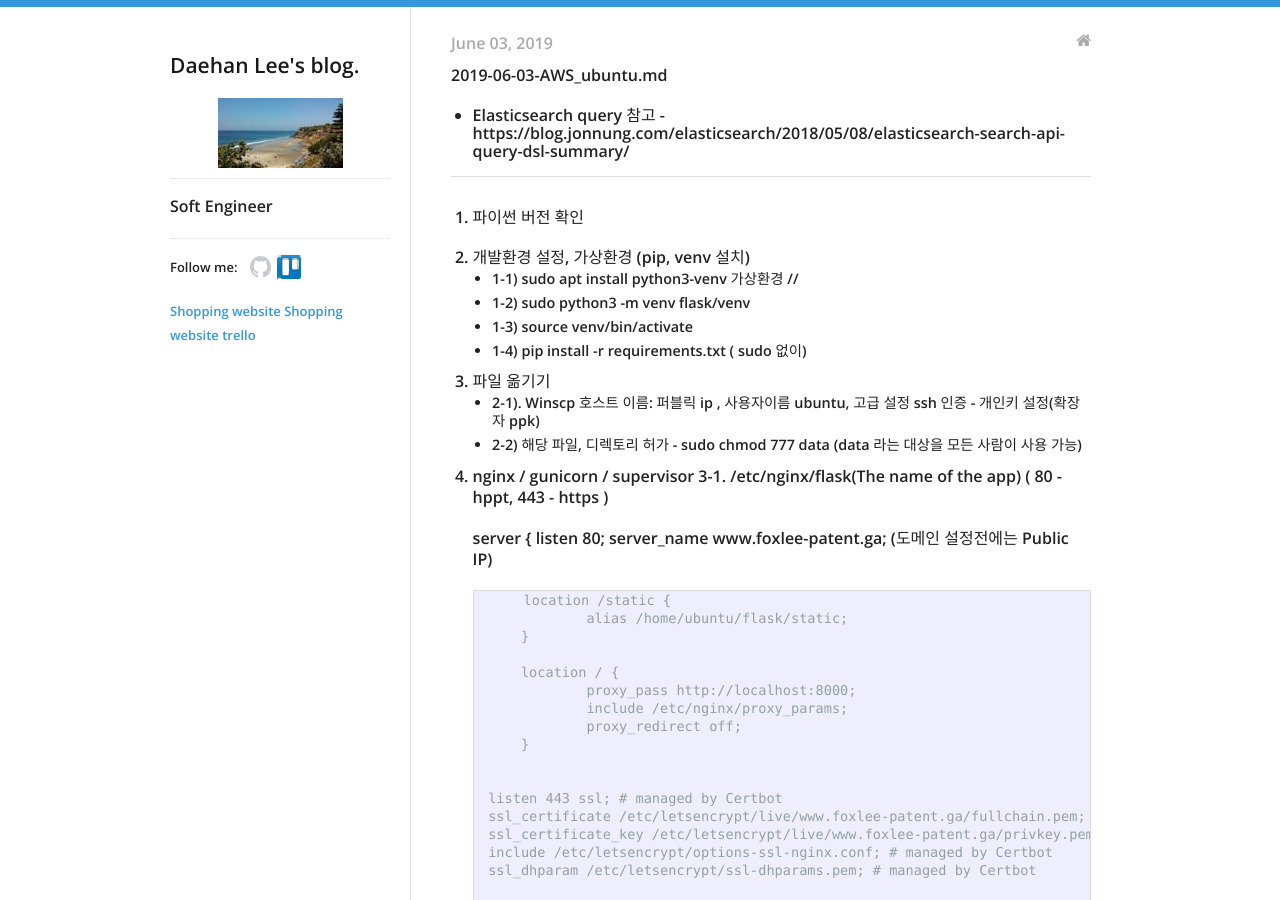
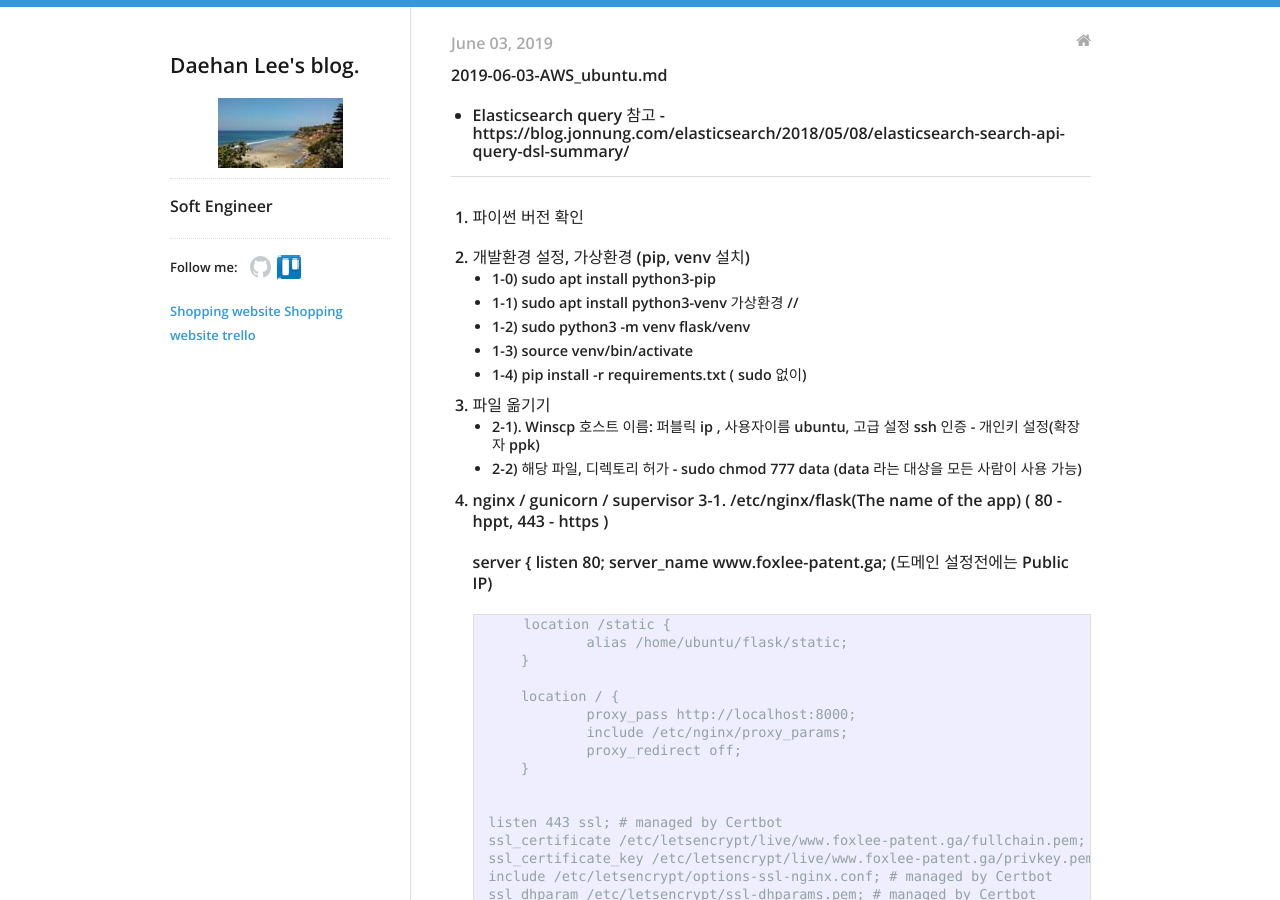
Before and after one commit to daehan0226/Study, a Jekyll site: the page built from _posts/2019-06-03-AWS_ubuntu(1).md, in a window 1280 px wide and 900 px high. Built offline with Jekyll 4.4.1, drawn with Linux system fonts in a browser that asks for light colours.

Commit message:
Update 2019-06-03-AWS_ubuntu(1).md

```diff
--- a/_posts/2019-06-03-AWS_ubuntu(1).md
+++ b/_posts/2019-06-03-AWS_ubuntu(1).md
@@ -16,6 +16,7 @@ categories:
 0. 파이썬 버전 확인
 
 1. 개발환경 설정, 가상환경 (pip, venv 설치)
+ - 1-0) sudo apt install python3-pip
  - 1-1) sudo apt install python3-venv  가상환경 //
  - 1-2) sudo python3 -m venv flask/venv
  - 1-3) source venv/bin/activate
```
